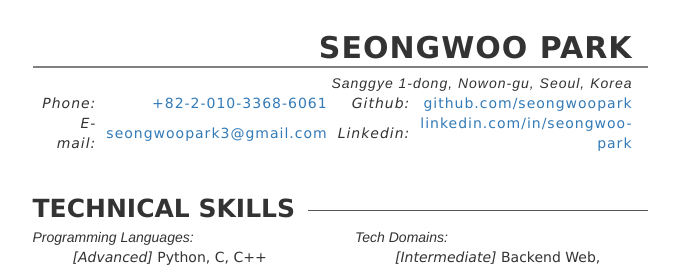
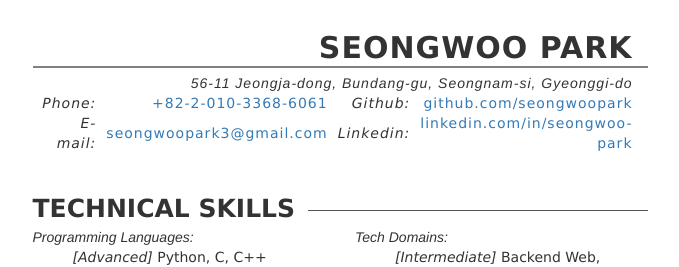
Before and after one commit to seongwoopark/seongwoopark.github.io, a Jekyll site: the page resume.html, which Jekyll copies as it is, in a window 1280 px wide. Shown: the top 267 px of the page, without its empty margins (300-979 px from the left). Built offline with Jekyll 4.4.1, drawn with Linux system fonts in a browser that asks for light colours.

Commit message:
Update resume, address

```diff
--- a/resume.html
+++ b/resume.html
@@ -15,7 +15,7 @@
 			<h1>SEONGWOO PARK</h1>
 		</div>
 		<div class="basic-info">
-			<i>Sanggye 1-dong, Nowon-gu, Seoul, Korea</i>
+			<i>56-11 Jeongja-dong, Bundang-gu, Seongnam-si, Gyeonggi-do</i>
 			<table border="0">
 		  		<tr>
 					<td><i>Phone: </i></td>
```
